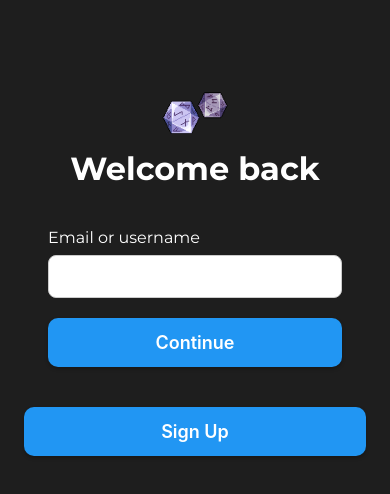
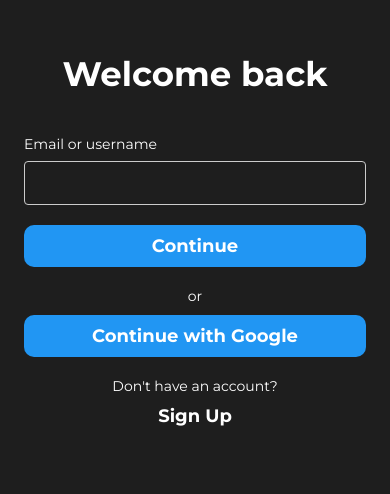
Before and after one commit to oKhodus/tasksaga, a React Native app in the folder TaskSaga/: screen / in a window 390 px wide. Shown: the part 182-676 px from the top of the page. Built offline with nearby package versions, Linux system fonts and the light colour scheme.

Commit message:
Add: basic front to Welcome screen

```diff
--- a/TaskSaga/App.tsx
+++ b/TaskSaga/App.tsx
@@ -1,17 +1,18 @@
-import { useEffect, useState, useCallback } from "react";
+import { useEffect, useState } from "react";
+import { Platform } from "react-native";
+import * as SplashScreen from "expo-splash-screen";
+import { useFonts } from "expo-font";
+
 import AppNavigator from "./src/navigation/AppNavigator";
 import { getToken, saveToken } from "./src/auth/storage";
-import { useFonts } from "expo-font";
-import * as SplashScreen from "expo-splash-screen";
-import { View } from "react-native";
 
 SplashScreen.preventAutoHideAsync();
 
 export default function App() {
   const [token, setToken] = useState<string | null>(null);
-  const [isReady, setIsReady] = useState(false);
+  const [appReady, setAppReady] = useState(false);
 
-  const [fontsLoaded, fontError] = useFonts({
+  const [fontsLoaded] = useFonts({
     "TaskSaga-Bold": require("./assets/fonts/Montserrat-Bold.ttf"),
     "TaskSaga-Regular": require("./assets/fonts/Montserrat-Regular.ttf"),
   });
@@ -19,42 +20,42 @@ export default function App() {
   useEffect(() => {
     const initializeApp = async () => {
       try {
-        if (typeof window !== "undefined") {
-          const params = new URLSearchParams(window.location.search);
-          const t = params.get("token");
+        let t: string | null = null;
+
+        if (Platform.OS === "web" && typeof window !== "undefined") {
+          const params = new URLSearchParams(window.location?.search ?? "");
+          t = params.get("token");
           if (t) {
-            setToken(t);
             await saveToken(t);
             window.history.replaceState({}, document.title, "/");
-          } else {
-            const stored = await getToken();
-            setToken(stored);
           }
-        } else {
-          const stored = await getToken();
-          setToken(stored);
         }
+
+        if (!t) {
+          t = await getToken();
+        }
+
+        setToken(t);
       } catch (e) {
         console.warn(e);
       } finally {
-        setIsReady(true);
+        setAppReady(true);
       }
     };
 
     initializeApp();
   }, []);
 
-  const onLayoutRootView = useCallback(async () => {
-    if (isReady && (fontsLoaded || fontError)) {
-      await SplashScreen.hideAsync();
-    }
-  }, [isReady, fontsLoaded, fontError]);
+  useEffect(() => {
+    const hideSplash = async () => {
+      if (appReady && fontsLoaded) {
+        await SplashScreen.hideAsync();
+      }
+    };
+    hideSplash();
+  }, [appReady, fontsLoaded]);
 
-  if (!isReady) return null;
+  if (!fontsLoaded || !appReady) return null;
 
-  return (
-    <View style={{ flex: 1 }} onLayout={onLayoutRootView}>
-      <AppNavigator token={token} setToken={setToken} />
-    </View>
-  );
+  return <AppNavigator token={token} setToken={setToken} fontsLoaded={fontsLoaded} />;
 }
--- a/TaskSaga/app.json
+++ b/TaskSaga/app.json
@@ -5,11 +5,9 @@
     "scheme": "tasksaga",
     "version": "1.0.0",
     "orientation": "portrait",
-    "icon": "./assets/icon.png",
     "userInterfaceStyle": "light",
     "newArchEnabled": true,
     "splash": {
-      "image": "./assets/splash-icon.png",
       "resizeMode": "contain",
       "backgroundColor": "#ffffff"
     },
@@ -19,16 +17,12 @@
     },
     "android": {
       "adaptiveIcon": {
-        "foregroundImage": "./assets/adaptive-icon.png",
         "backgroundColor": "#ffffff"
       },
       "edgeToEdgeEnabled": true,
       "predictiveBackGestureEnabled": false,
       "package": "com.okhodus.tasksaga"
     },
-    "web": {
-      "favicon": "./assets/favicon.png"
-    },
     "plugins": ["expo-font"]
   }
 }
--- a/TaskSaga/src/navigation/AppNavigator.tsx
+++ b/TaskSaga/src/navigation/AppNavigator.tsx
@@ -12,22 +12,17 @@ const Stack = createNativeStackNavigator();
 type AppNavigatorProps = {
   token: string | null;
   setToken: React.Dispatch<React.SetStateAction<string | null>>;
+  fontsLoaded: boolean;
 };
 
-export default function AppNavigator({ token, setToken }: AppNavigatorProps) {
+export default function AppNavigator({ token, setToken, fontsLoaded }: AppNavigatorProps) {
   const [loading, setLoading] = useState(true);
 
   useEffect(() => {
-    // Если токен уже есть, или мы только что получили его из URL
-    if (token) {
-      setLoading(false);
-    } else {
-      // Можно добавить проверку localStorage / asyncStorage для веб
-      setLoading(false);
-    }
-  }, [token]);
+    setLoading(false);
+  }, []);
 
-  if (loading) return null; // пока не знаем токен — не рендерим стек
+  if (loading) return null;
 
   return (
     <NavigationContainer>
@@ -38,7 +33,10 @@ export default function AppNavigator({ token, setToken }: AppNavigatorProps) {
           </Stack.Screen>
         ) : (
           <>
-            <Stack.Screen name="Welcome" component={WelcomeScreen} />
+            <Stack.Screen name="Welcome">
+              {(props) => <WelcomeScreen {...props} fontsLoaded={fontsLoaded} />}
+            </Stack.Screen>
+
             <Stack.Screen name="Login">
               {(props) => <LoginScreen {...props} setToken={setToken} />}
             </Stack.Screen>
--- a/TaskSaga/src/screens/WelcomeScreen.tsx
+++ b/TaskSaga/src/screens/WelcomeScreen.tsx
@@ -3,157 +3,85 @@ import {
   Text,
   TouchableOpacity,
   StyleSheet,
-  Switch,
   KeyboardAvoidingView,
-  Platform,
   ScrollView,
   TextInput,
-  Button,
-  Image,
+  Platform,
 } from "react-native";
 import { useState } from "react";
 
-export default function WelcomeScreen({ navigation }: any) {
-  const [isDark] = useState(true);
+type WelcomeScreenProps = {
+  navigation: any;
+  fontsLoaded: boolean;
+};
+
+export default function WelcomeScreen({ navigation, fontsLoaded }: WelcomeScreenProps) {
   const [identifier, setIdentifier] = useState("");
-  const [password, setPassword] = useState("");
 
-  const theme = {
-    background: isDark ? "#1E1E1E" : "#f0f4f8",
-    text: isDark ? "#fff" : "#333",
-    signIn: isDark ? "#4CAF50" : "#4CAF50",
-    signUp: isDark ? "#2196F3" : "#2196F3",
-  };
-  const LoginStyles = StyleSheet.create({
-    container: {
-      flexGrow: 1,
-      justifyContent: "center",
-      padding: 20,
-      backgroundColor: "#f5f5f5",
-    },
-    title: {
-      fontSize: 40,
-      fontWeight: "bold",
-      textAlign: "center",
-      fontFamily: "TaskSaga-Regular",
-    },
-    label: {
-      fontSize: 16,
-      marginBottom: 8,
-      color: "#ffffff",
-      fontFamily: "TaskSaga-Regular",
-    },
-    input: {
-      borderWidth: 1,
-      borderColor: "#ccc",
-      borderRadius: 8,
-      padding: 12,
-      marginBottom: 20,
-      backgroundColor: "#fff",
-    },
-    buttonContainer: { marginTop: 10 },
-  });
+  if (!fontsLoaded) return null;
 
   return (
-    <View style={[styles.container, { backgroundColor: theme.background }]}>
-      {/* style={{ flex: 1 }} behavior={Platform.OS === "ios" ? "padding" : undefined} */}
-      <KeyboardAvoidingView>
-        <ScrollView
-          contentContainerStyle={styles.container}
-          keyboardShouldPersistTaps="handled"
-        >
-          <View style={styles.containerImage}>
-            <Image
-              source={require("../../assets/d20.gif")}
-              style={styles.icon}
-            />
-          </View>
-          <Text style={[styles.title, { color: theme.text }]}>
+    <KeyboardAvoidingView
+      style={{ flex: 1 }}
+      behavior={Platform.OS === "ios" ? "padding" : undefined}
+    >
+      <ScrollView
+        contentContainerStyle={styles.scrollContainer}
+        keyboardShouldPersistTaps="handled"
+      >
+        <View style={styles.innerContainer}>
+          <Text style={[styles.title, { fontFamily: "TaskSaga-Bold" }]}>
             Welcome back
           </Text>
 
-          <Text style={LoginStyles.label}>Email or username</Text>
+          <Text style={[styles.label, { fontFamily: "TaskSaga-Regular" }]}>
+            Email or username
+          </Text>
           <TextInput
             value={identifier}
             onChangeText={setIdentifier}
             autoCapitalize="none"
-            style={LoginStyles.input}
+            style={[styles.input, { fontFamily: "TaskSaga-Regular" }]}
           />
 
-          {/* <Text style={LoginStyles.label}>Password</Text>
-          <TextInput
-            value={password}
-            onChangeText={setPassword}
-            secureTextEntry
-            style={LoginStyles.input}
-          /> */}
+          <TouchableOpacity style={styles.button}>
+            <Text style={[styles.buttonText, { fontFamily: "TaskSaga-Bold" }]}>
+              Continue
+            </Text>
+          </TouchableOpacity>
 
-          {/* <View style={LoginStyles.buttonContainer}>
-            <Button title="Continue" />
-          </View> */}
-          <TouchableOpacity
-            style={[styles.button, { backgroundColor: theme.signUp }]}
-            onPress={() => navigation.navigate("")}
-          >
-            <Text style={styles.buttonText}>Continue</Text>
+          <Text style={[styles.orText, { fontFamily: "TaskSaga-Regular" }]}>or</Text>
+
+          <TouchableOpacity style={styles.button}>
+            <Text style={[styles.buttonText, { fontFamily: "TaskSaga-Bold" }]}>
+              Continue with Google
+            </Text>
           </TouchableOpacity>
-        </ScrollView>
-      </KeyboardAvoidingView>
 
-      <View style={{ height: 16 }} />
-
-      <TouchableOpacity
-        style={[styles.button, { backgroundColor: theme.signUp }]}
-        onPress={() => navigation.navigate("Register")}
-      >
-        <Text style={styles.buttonText}>Sign Up</Text>
-      </TouchableOpacity>
-    </View>
+          <Text style={[styles.preSignUpText, { fontFamily: "TaskSaga-Regular" }]}>
+            Don't have an account?
+          </Text>
+          <TouchableOpacity style={styles.SignUpButton}>
+            <Text style={[styles.SignUpButtonText, { fontFamily: "TaskSaga-Bold" }]}>
+              Sign Up
+            </Text>
+          </TouchableOpacity>
+        </View>
+      </ScrollView>
+    </KeyboardAvoidingView>
   );
 }
 
 const styles = StyleSheet.create({
-  containerImage: {
-    flex: 1,
-    justifyContent: "center",
-    alignItems: "center",
-  },
-  container: {
-    flex: 1,
-    justifyContent: "center",
-    padding: 24,
-  },
-  themeSwitch: {
-    position: "absolute",
-    top: 40,
-    right: 24,
-    flexDirection: "row",
-    alignItems: "center",
-  },
-  title: {
-    fontSize: 32,
-    fontWeight: "700",
-    textAlign: "center",
-    marginBottom: 40,
-    fontFamily: "TaskSaga-Bold",
-  },
-  button: {
-    paddingVertical: 14,
-    borderRadius: 10,
-    alignItems: "center",
-    shadowColor: "#000",
-    shadowOffset: { width: 0, height: 2 },
-    shadowOpacity: 0.25,
-    shadowRadius: 3.84,
-    elevation: 5,
-  },
-  buttonText: {
-    color: "#fff",
-    fontSize: 18,
-    fontWeight: "600",
-  },
-  icon: {
-    width: 100,
-    height: 100,
-  },
+  scrollContainer: { flexGrow: 1 },
+  innerContainer: { flex: 1, padding: 24, justifyContent: "center", backgroundColor: "#1e1e1e" },
+  title: { fontSize: 34, fontWeight: "700", color: "#fff", marginBottom: 40, textAlign: "center" },
+  label: { color: "#fff", marginBottom: 8 },
+  input: { borderWidth: 1, borderColor: "#ccc", borderRadius: 4, padding: 12, marginBottom: 20, backgroundColor: "#1e1e1e", color: "#fff" },
+  button: { paddingVertical: 10, borderRadius: 10, alignItems: "center", backgroundColor: "#2196F3", marginBottom: 10 },
+  buttonText: { color: "#fff", fontSize: 18 },
+  orText: { color: "#fff", textAlign: "center", marginVertical: 10 },
+  preSignUpText: { color: "#fff", textAlign: "center", marginVertical: 10 },
+  SignUpButton: { alignItems: "center" },
+  SignUpButtonText: { color: "#fff", fontSize: 18 },
 });
```
